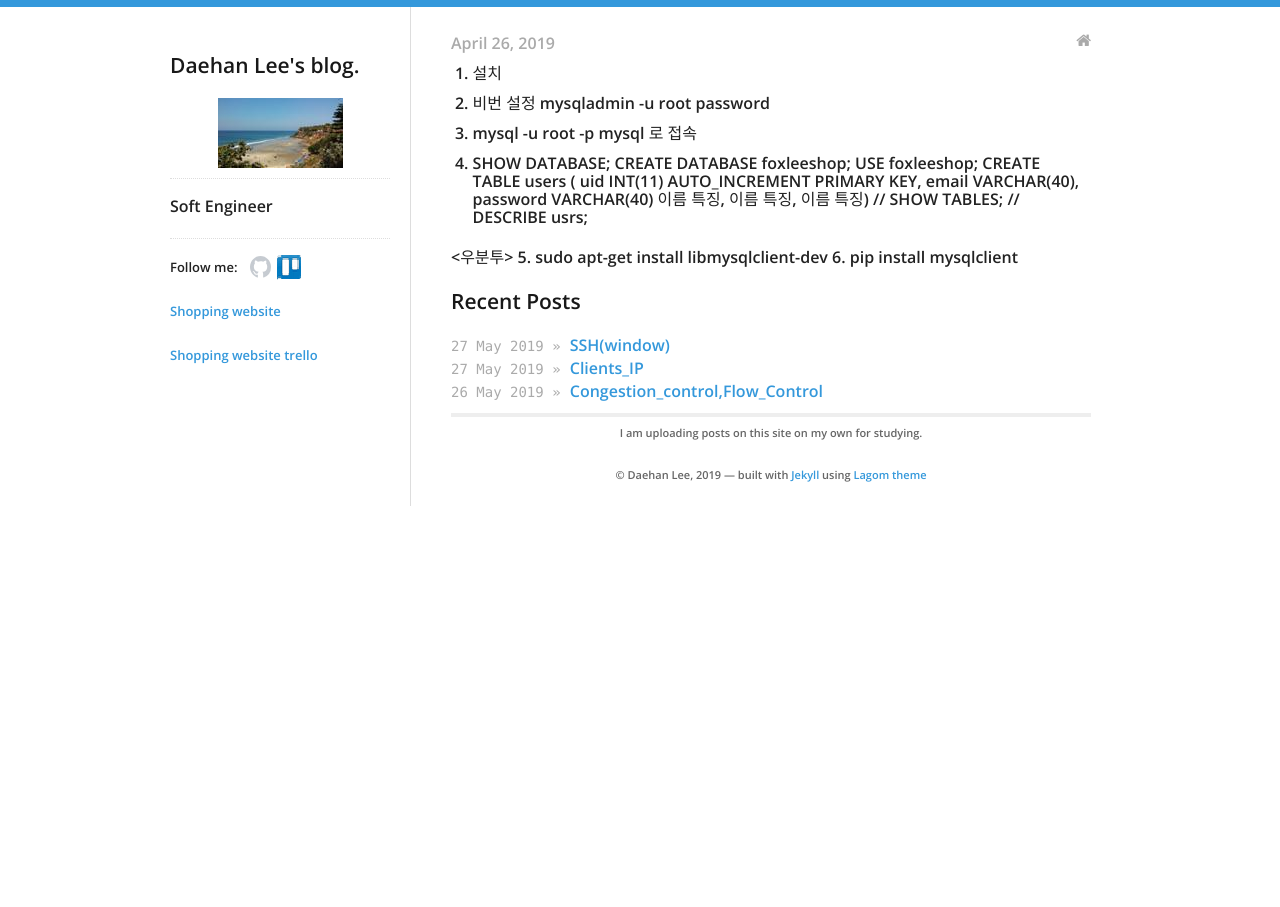
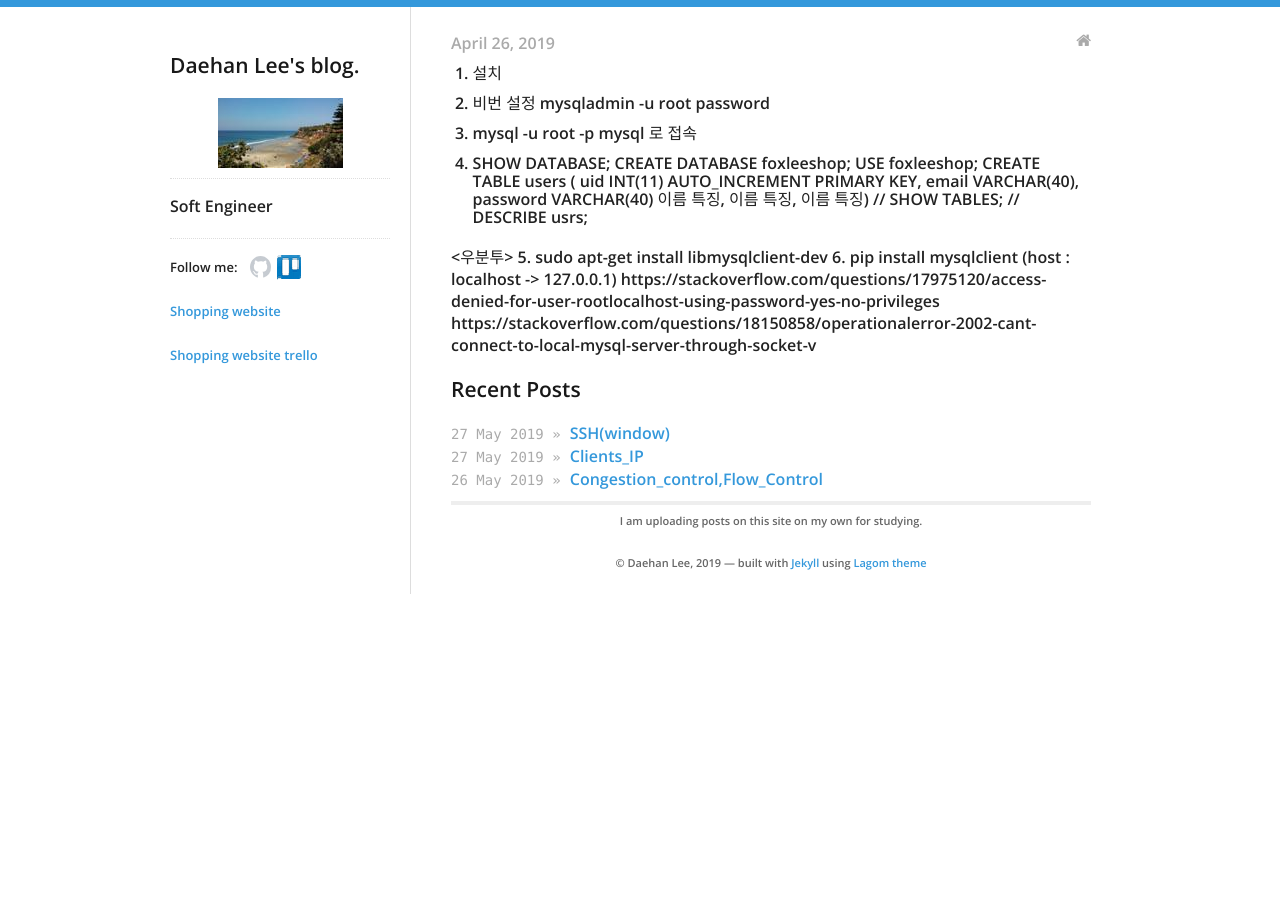
Before and after one commit to daehan0226/Study, a Jekyll site: the page built from _posts/2019-04-26-mysql-flask.md, in a window 1280 px wide. Built offline with Jekyll 4.4.1, drawn with Linux system fonts in a browser that asks for light colours.

Commit message:
Update 2019-04-26-mysql-flask.md

```diff
--- a/_posts/2019-04-26-mysql-flask.md
+++ b/_posts/2019-04-26-mysql-flask.md
@@ -13,3 +13,12 @@ categories:
 <우분투>
 5. sudo apt-get install libmysqlclient-dev
 6. pip install mysqlclient
+
+
+
+(host : localhost -> 127.0.0.1)
+
+https://stackoverflow.com/questions/17975120/access-denied-for-user-rootlocalhost-using-password-yes-no-privileges
+
+
+https://stackoverflow.com/questions/18150858/operationalerror-2002-cant-connect-to-local-mysql-server-through-socket-v
```
